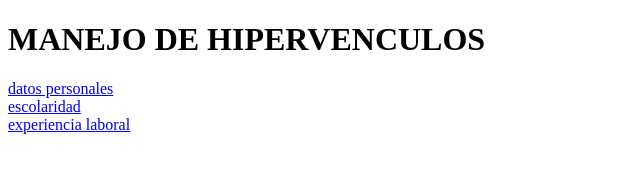
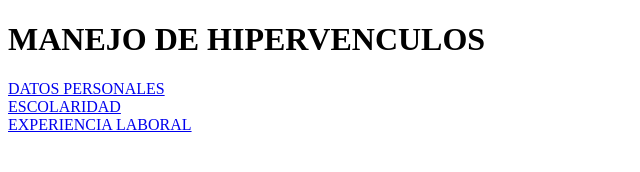
Before and after one commit to abigail1011/index, a plain HTML site: page index.html in a window 1280 px wide. Shown: the whole page, without its empty margins (0-640 px from the left). Drawn offline with Linux system fonts and the light colour scheme.

Commit message:
Add files via upload

```diff
--- a/index.html
+++ b/index.html
@@ -10,8 +10,8 @@
 </head>
 <body>
 <h1>MANEJO DE HIPERVENCULOS</h1>
-<a href="Datos personales.html">datos personales</a><br>
-<a href="Escolaridad.html">escolaridad</a><br>
-<a href="Experiencia laboral.html">experiencia laboral</a><br>
+<a href="DATOS PERSONALES.html">DATOS PERSONALES</a><br>
+<a href="ESCOLARIDAD.html">ESCOLARIDAD</a><br>
+<a href="EXPERIENCIA LABORAL.html">EXPERIENCIA LABORAL</a><br>
 </body>
 </html>
```
Also changed, not shown: Experiencia laboral.html (added, +28 -0 lines).
